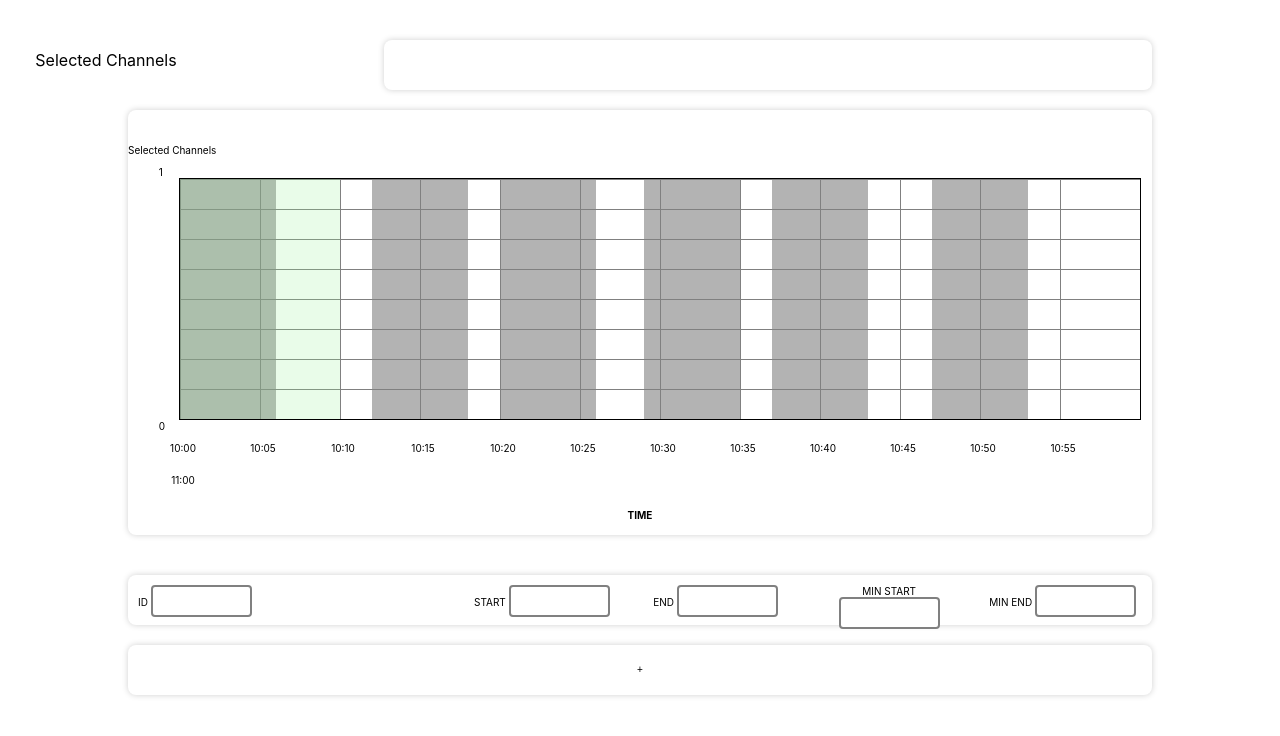
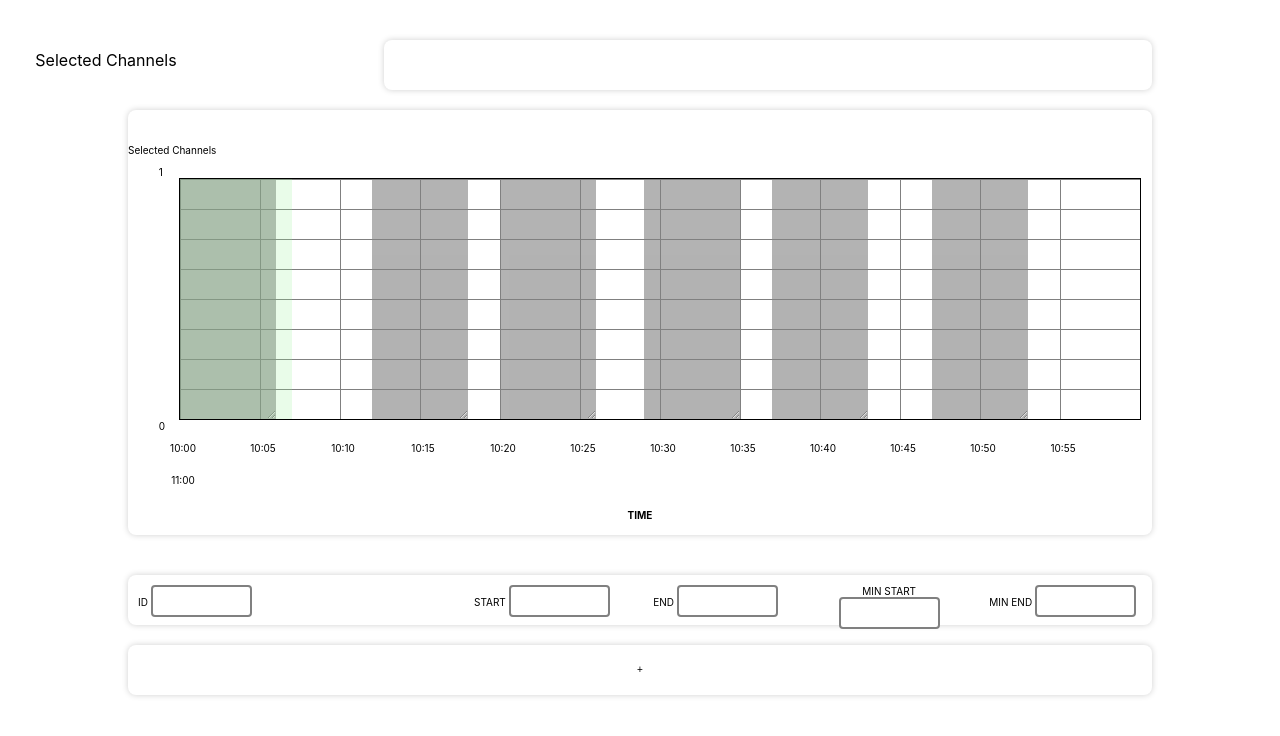
Before and after one commit to ButhainaSudi/edi, a React (Create React App) app: page / in a window 1280 px wide. Shown: the top 736 px of the page. Built offline with nearby package versions, Linux system fonts and the light colour scheme.

Commit message:
added resixe property to the timeline bars

```diff
--- a/src/App.css
+++ b/src/App.css
@@ -128,6 +128,8 @@ input {
   border: none;
   background-color: gray;
   cursor: pointer;
+  resize: horizontal;
+  overflow: auto;
 }
 
 .progress-bar {
--- a/src/Timeline.js
+++ b/src/Timeline.js
@@ -34,7 +34,7 @@ export default function Timeline() {
                 <div className = "bar" style = {{width: (100/60 * 6) + '%'}}></div>
                 <div className = "space" style = {{width: (100/60 * 4) + '%'}}></div>
                 <div className = "bar" style = {{width: (100/60 * 6) + '%'}}></div>
-                <div className = "progress-bar" style = {{width: (960/60 * 10) + 'px'}}></div>
+                <div className = "progress-bar" style = {{width: (960/60 * 7) + 'px'}}></div>
             </div>
             <div className = "row">
                 <div className = "ylabel">0</div>
```
Also changed, not shown: 1 other file (tests, documents, lock files or other folders).
